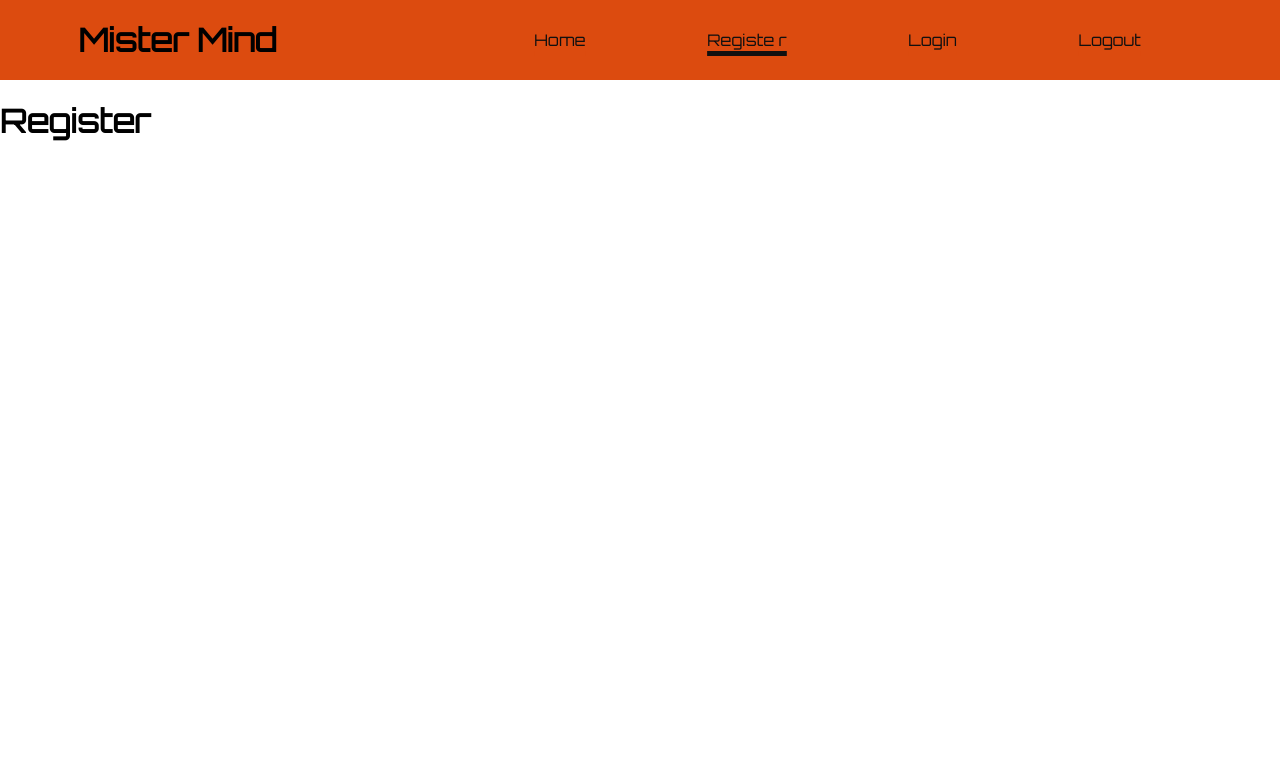
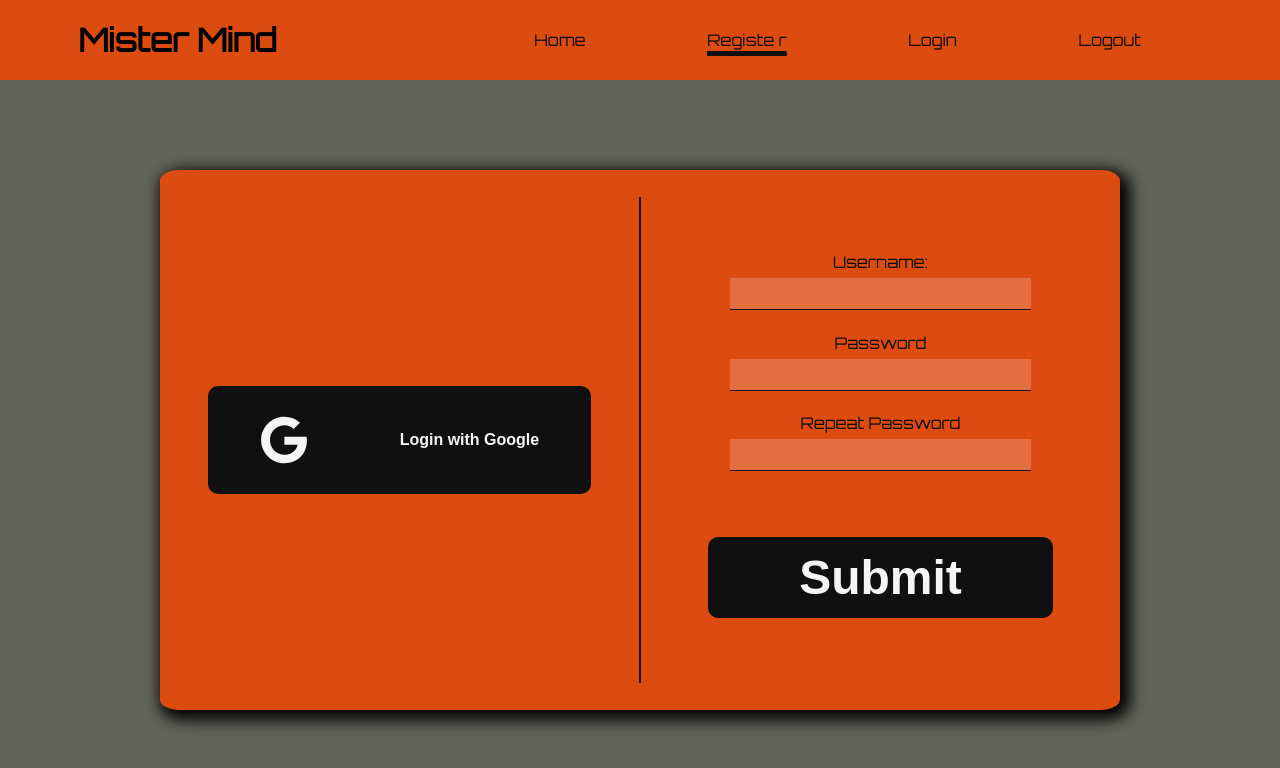
Before and after one commit to JonathanDPotter/mister-mind, a React (Create React App) app in the folder client/: page /Register in a window 1280 px wide. Shown: the top 768 px of the page. Built offline with nearby package versions, Linux system fonts and the light colour scheme.

Commit message:
register form (not connected to api) done

```diff
--- a/client/package.json
+++ b/client/package.json
@@ -3,6 +3,9 @@
   "version": "0.1.0",
   "private": true,
   "dependencies": {
+    "@fortawesome/fontawesome-svg-core": "^1.2.36",
+    "@fortawesome/free-solid-svg-icons": "^5.15.4",
+    "@fortawesome/react-fontawesome": "^0.1.16",
     "@reduxjs/toolkit": "^1.7.1",
     "@testing-library/jest-dom": "^5.16.1",
     "@testing-library/react": "^12.1.2",
@@ -14,6 +17,7 @@
     "@types/react-redux": "^7.1.22",
     "react": "^17.0.2",
     "react-dom": "^17.0.2",
+    "react-icons": "^4.3.1",
     "react-redux": "^7.2.6",
     "react-router-dom": "^6.2.1",
     "react-scripts": "5.0.0",
--- a/client/src/App.tsx
+++ b/client/src/App.tsx
@@ -2,6 +2,7 @@ import React from "react";
 import { BrowserRouter as Router, Routes, Route } from "react-router-dom";
 import NavBar from "./components/NavBar/NavBar";
 import Home from "./components/pages/Home";
+import Register from "./components/pages/Register";
 
 function App() {
   return (
@@ -11,7 +12,7 @@ function App() {
         <Route path="/" element={<Home />} />
         <Route path="/login" element={<h1>Login</h1>} />
         <Route path="/logout" element={<h1>Logout</h1>} />
-        <Route path="/Register" element={<h1>Register</h1>} />
+        <Route path="/Register" element={<Register />} />
         <Route path="/game" element={<h1>Game</h1>} />
         <Route path="/scores" element={<h1>Scores</h1>} />
         <Route path="/leader" element={<h1>Leader</h1>} />
--- a/client/src/_theme.scss
+++ b/client/src/_theme.scss
@@ -3,6 +3,8 @@ $grey: #62635b;
 $orange: #dc4b0f;
 $white: whitesmoke;
 $black: #111010;
+$yellow: #f2bb10;
+$light: rgba(255, 255, 255, 0.2);
 
 // sizes
 $border-button-radius: 10px;
@@ -14,11 +16,32 @@ $border-button-radius: 10px;
   justify-content: center;
 }
 
+@mixin flex-row-center {
+  display: flex;
+  flex-direction: row;
+  align-items: center;
+  justify-content: center;
+}
+
+@mixin flex-column-space {
+  display: flex;
+  flex-direction: column;
+  align-items: center;
+  justify-content: space-around;
+}
+
+@mixin flex-row-space {
+  display: flex;
+  flex-direction: row;
+  align-items: center;
+  justify-content: space-around;
+}
+
 @mixin border-round {
   border-radius: 2%;
 }
 
 @mixin box-shadow {
   -webkit-box-shadow: 5px 5px 15px 5px #000000;
-box-shadow: 5px 5px 15px 5px #000000;
+  box-shadow: 5px 5px 15px 5px #000000;
 }
--- a/client/src/components/pages/Home.tsx
+++ b/client/src/components/pages/Home.tsx
@@ -15,7 +15,7 @@ const Home = () => {
 
   return (
     <div className="page">
-      <div className="card">
+      <div className="card column">
         <button id="game" onClick={handleClick}>
           New Game
         </button>
--- /dev/null
+++ b/client/src/components/pages/Register.tsx
@@ -0,0 +1,87 @@
+import React, { FormEvent, useState } from "react";
+import { FaGoogle } from "react-icons/fa";
+
+const Register = () => {
+  const initialState = { username: "", password: "", passwordTwo: "" };
+  const [state, setState] = useState(initialState);
+  const { username, password, passwordTwo } = state;
+
+  const handleChange = (event: FormEvent<HTMLInputElement>) => {
+    const { id, value } = event.currentTarget;
+
+    if (id === "username") setState({ ...state, username: value });
+    if (id === "password") setState({ ...state, password: value });
+    if (id === "password-two") setState({ ...state, passwordTwo: value });
+  };
+
+  const handleSubmit = (event: FormEvent) => {
+    event.preventDefault();
+    console.table(state);
+    setState(initialState);
+  };
+
+  return (
+    <div className="page">
+      <div className="card row wide">
+        <div className="left">
+          <button>
+            <FaGoogle />
+            <span>Login with Google</span>
+          </button>
+        </div>
+        <div className="middle"></div>
+        <div className="right">
+          <form action="submit" onSubmit={handleSubmit}>
+            <div className="label-input">
+              <label htmlFor="username">Username:</label>
+              <input
+                type="text"
+                name="username"
+                id="username"
+                onChange={handleChange}
+                value={username}
+                required
+              />
+            </div>
+            <div className="label-input">
+              <label htmlFor="password">Password</label>
+              <input
+                type="password"
+                name="password"
+                id="password"
+                onChange={handleChange}
+                value={password}
+                required
+              />
+            </div>
+            <div className="label-input">
+              <label htmlFor="password-two">Repeat Password</label>
+              <input
+                type="password"
+                name="password-two"
+                id="password-two"
+                onChange={handleChange}
+                value={passwordTwo}
+                required
+              />
+            </div>
+            <span style={{ height: "1rem" }}>
+              {password &&
+                passwordTwo &&
+                password !== passwordTwo &&
+                "Passwords Must Match!!"}
+            </span>
+            <button
+              type="submit"
+              disabled={!(username && password && password === passwordTwo)}
+            >
+              Submit
+            </button>
+          </form>
+        </div>
+      </div>
+    </div>
+  );
+};
+
+export default Register;
--- a/client/src/components/pages/page.scss
+++ b/client/src/components/pages/page.scss
@@ -11,10 +11,58 @@
     height: 75%;
     width: 75%;
     max-width: 600px;
-    @include theme.flex-column-center;
     @include theme.border-round;
     @include theme.box-shadow;
     background-color: theme.$orange;
+
+    .left,
+    .right {
+      width: 50%;
+      height: 100%;
+      @include theme.flex-column-center;
+    }
+
+    .middle {
+      width: 2px;
+      height: 90%;
+      background-color: theme.$black;
+    }
+
+    form {
+      height: 75%;
+      width: 90%;
+      @include theme.flex-column-space;
+
+      .label-input {
+        width: 100%;
+        @include theme.flex-column-space;
+
+        label,
+        input {
+          height: 2rem;
+          line-height: 2rem;
+        }
+
+        label {
+          background-color: inherit;
+          color: theme.$black;
+        }
+
+        input, input:active, input:focus{
+          background-color: theme.$light;
+          width: 70%;
+          padding: 0 5px;
+          font-size: 1rem;
+          border: none;
+          outline: none;
+          border-bottom: 1px solid theme.$black;
+        }
+
+        input:focus {
+          border-bottom: 2px solid theme.$white;
+        }
+      }
+    }
 
     button {
       height: 20%;
@@ -26,11 +74,37 @@
       font-weight: 800;
       background-color: theme.$black;
       color: theme.$white;
+      transition: color 1000ms;
+      transition: transform 50ms;
+      display: inline-flex;
+      align-items: center;
+      justify-content: space-around;
 
       &:active {
-        transform: translateY(4px);
+        transform: translateY(5px);
+        transition: transform 50ms;
         color: theme.$orange;
+      }
+
+      span {
+        font-size: 1rem;
       }
     }
   }
 }
+
+.column {
+  @include theme.flex-column-center;
+}
+
+.row {
+  @include theme.flex-row-center;
+}
+
+.wide {
+  max-width: 1600px !important;
+}
+
+FontAwesomeIcon {
+  color: white;
+}
```
Also changed, not shown: 1 other file (tests, documents, lock files or other folders).
